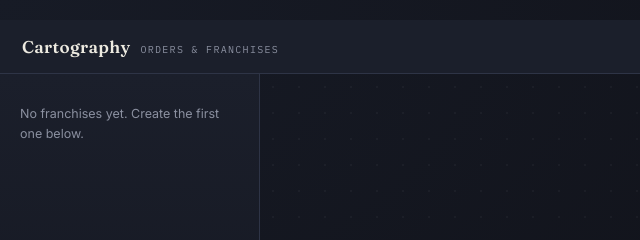
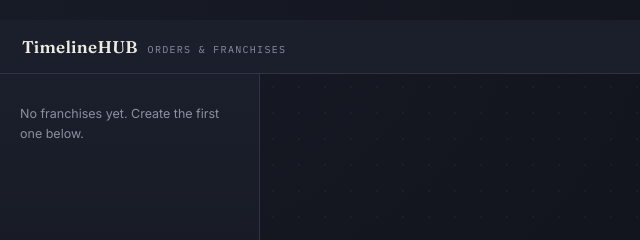
Before and after one commit to JoaoGabrielSSilva/TimelineHUB, a plain HTML site: page index.html in a window 1280 px wide. Shown: the top 240 px of the page, 0-640 px from the left. Drawn offline with Linux system fonts and the light colour scheme; no server answers.

Commit message:
Rename title and header from Cartography to TimelineHUB

```diff
--- a/index.html
+++ b/index.html
@@ -3,7 +3,7 @@
 <head>
 <meta charset="UTF-8">
 <meta name="viewport" content="width=device-width, initial-scale=1.0">
-<title>Cartography — Franchise Order Organizer</title>
+<title>TimelineHUB — Franchise Order Organizer</title>
 <link rel="preconnect" href="https://fonts.googleapis.com">
 <link rel="preconnect" href="https://fonts.gstatic.com" crossorigin>
 <link href="https://fonts.googleapis.com/css2?family=Fraunces:opsz,wght@9..144,400;9..144,500;9..144,600;9..144,700&family=Inter:wght@400;500;600;700&family=IBM+Plex+Mono:wght@400;500&display=swap" rel="stylesheet">
@@ -12,7 +12,7 @@
 <body>
 
 <header id="topbar">
-  <div class="topbar-brand">Cartography<small>Orders &amp; franchises</small></div>
+  <div class="topbar-brand">TimelineHUB<small>Orders &amp; franchises</small></div>
 </header>
 
 <div id="app">
```
